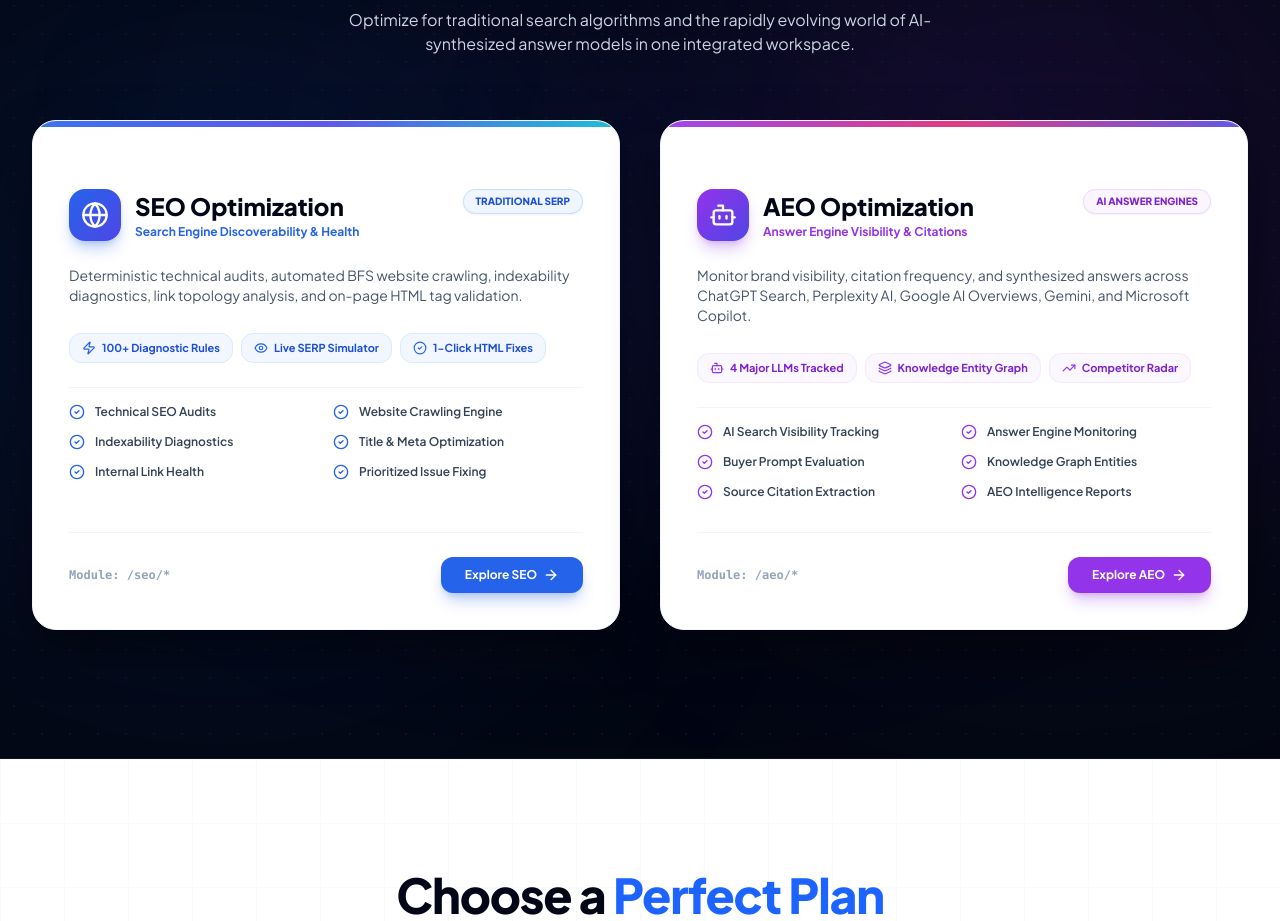
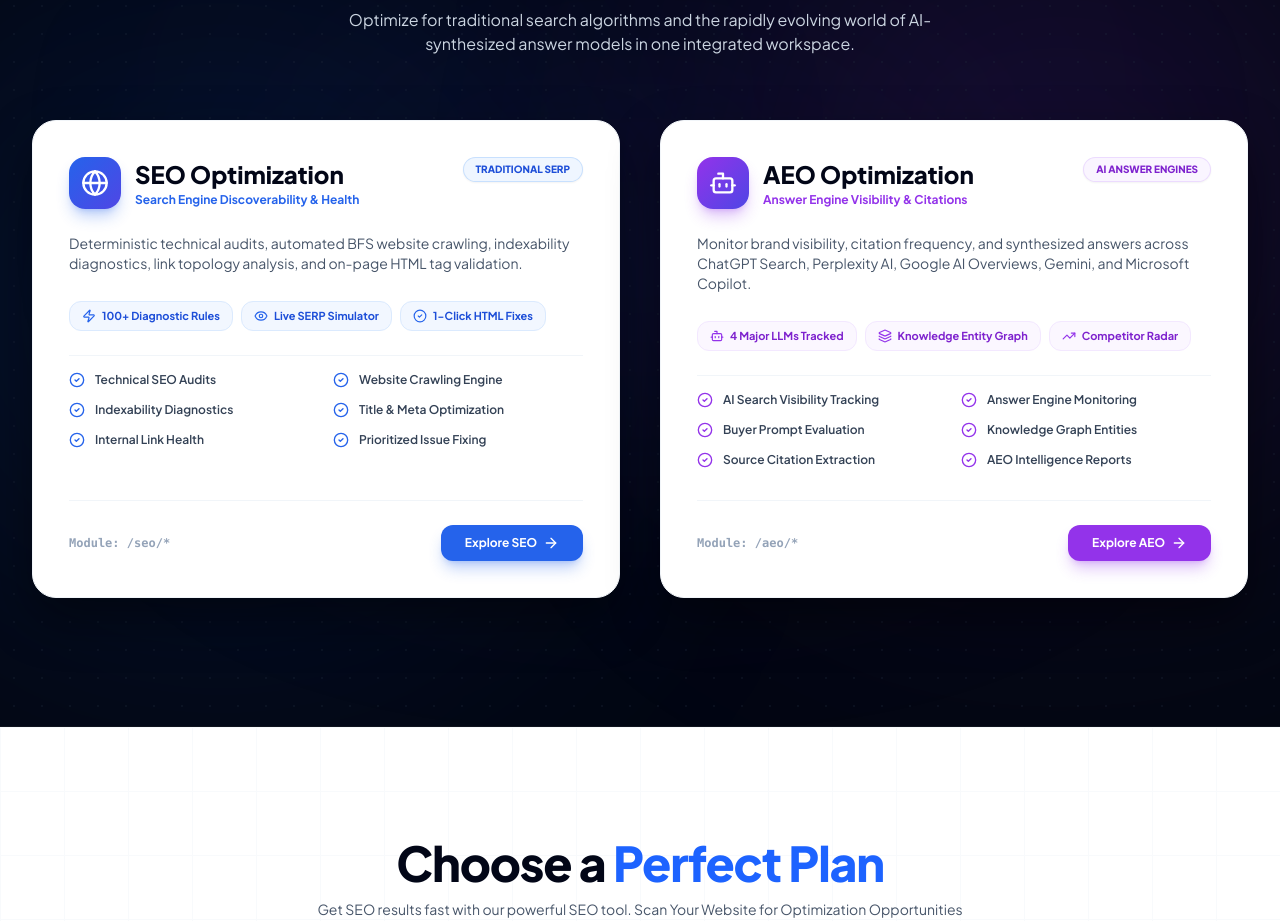
Before and after one commit to MdSaifAliFG/DMOS--SEO-AEO-Optimizer, a Next.js app in the folder frontend/: page / in a window 1280 px wide. Shown: the part 2330-3251 px from the top of the page. Built offline with nearby package versions, Linux system fonts and the light colour scheme.

Commit message:
style: remove top accent bars from services engine cards

```diff
--- a/frontend/src/components/landing/SEOAEOSection.tsx
+++ b/frontend/src/components/landing/SEOAEOSection.tsx
@@ -53,9 +53,6 @@
         <div className="grid grid-cols-1 lg:grid-cols-2 gap-8 lg:gap-10">
           {/* Card 1: SEO Optimization (White Card) */}
           <div className="p-8 sm:p-9 rounded-3xl bg-white text-slate-900 border border-slate-100 shadow-[0_20px_50px_rgba(0,0,0,0.45)] hover:shadow-[0_25px_60px_rgba(29,99,255,0.25)] hover:-translate-y-1.5 transition-all duration-300 flex flex-col justify-between space-y-8 relative overflow-hidden group">
-            {/* Top Hover Gradient Accent Bar */}
-            <div className="absolute top-0 inset-x-0 h-1.5 bg-gradient-to-r from-blue-600 via-indigo-600 to-cyan-500 opacity-90 group-hover:opacity-100 transition-opacity" />
-
             <div className="space-y-6">
               {/* Header: Icon, Titles & Badge */}
               <div className="flex items-start justify-between gap-4">
@@ -142,9 +139,6 @@
 
           {/* Card 2: AEO Optimization (White Card) */}
           <div className="p-8 sm:p-9 rounded-3xl bg-white text-slate-900 border border-slate-100 shadow-[0_20px_50px_rgba(0,0,0,0.45)] hover:shadow-[0_25px_60px_rgba(168,85,247,0.25)] hover:-translate-y-1.5 transition-all duration-300 flex flex-col justify-between space-y-8 relative overflow-hidden group">
-            {/* Top Hover Gradient Accent Bar */}
-            <div className="absolute top-0 inset-x-0 h-1.5 bg-gradient-to-r from-purple-600 via-pink-600 to-indigo-600 opacity-90 group-hover:opacity-100 transition-opacity" />
-
             <div className="space-y-6">
               {/* Header: Icon, Titles & Badge */}
               <div className="flex items-start justify-between gap-4">
```
